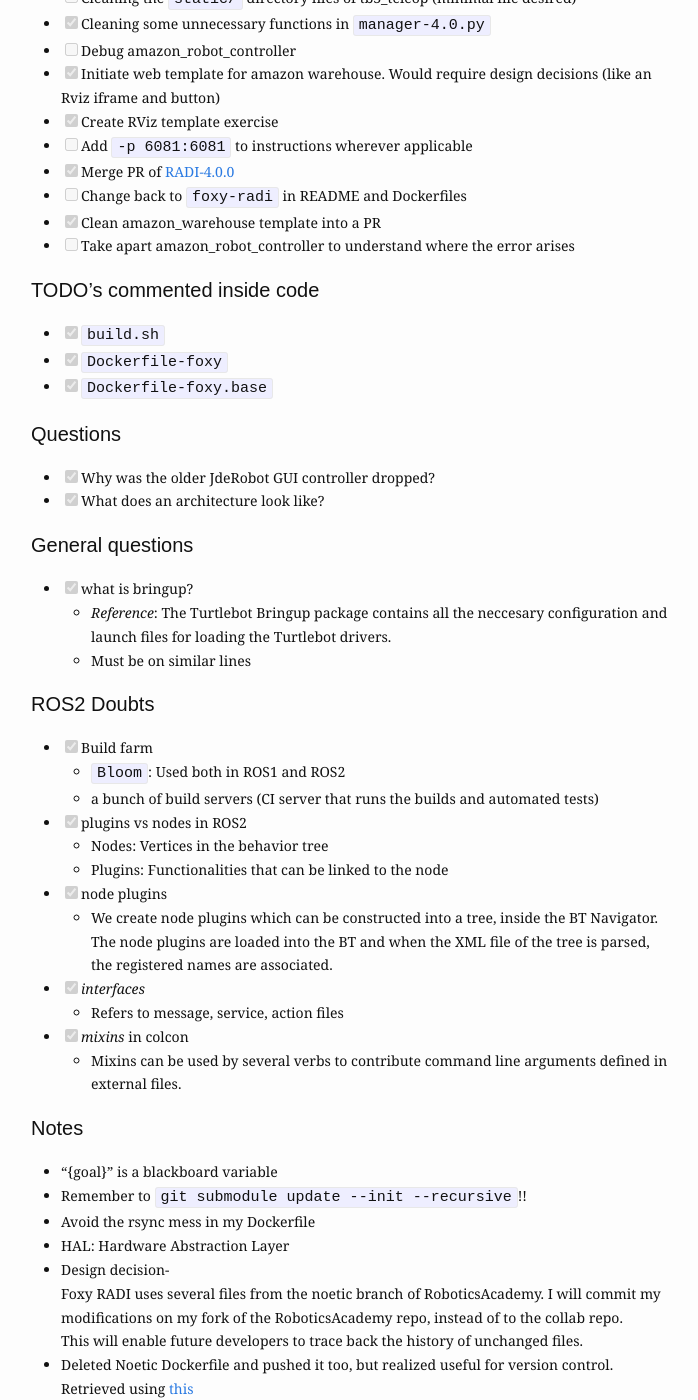
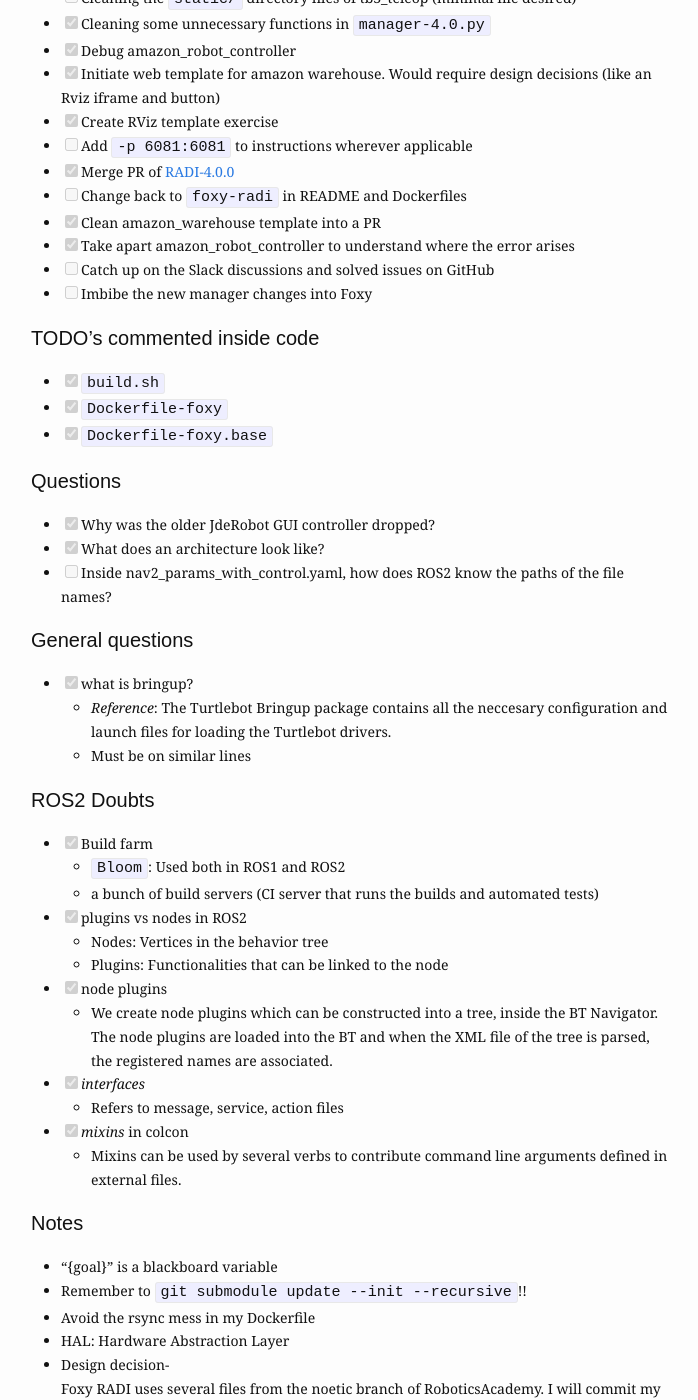
Before and after one commit to TheRoboticsClub/gsoc2021-Siddharth_Saha, a Jekyll site: the page built from docs/_posts/scribbles/2021-05-17-roughwork.md, in a window 1280 px wide and 1400 px high, scrolled down 1023 px. Shown: the whole window, without its empty margins (289-987 px from the left). Built offline with Jekyll 4.4.1, drawn with Linux system fonts in a browser that asks for light colours; nearby versions of some CDN libraries; some of the changed text lies outside the part shown.

Commit message:
Added meet 6 minutes; minor updates to roughwork blog

```diff
--- a/docs/_posts/scribbles/2021-05-17-roughwork.md
+++ b/docs/_posts/scribbles/2021-05-17-roughwork.md
@@ -26,14 +26,16 @@ category: ""
 - [x] Add the ROS2 equivalent of this line `RUN /bin/bash -c '. /opt/ros/melodic/setup.bash; cd /catkin_ws; catkin build'` to Foxy Dockerfile for Amazon warehouse
 - [ ] Cleaning the `static/` directory files of tb3_teleop (minimal file desired)
 - [x] Cleaning some unnecessary functions in `manager-4.0.py`
-- [ ] Debug amazon_robot_controller
+- [x] Debug amazon_robot_controller
 - [x] Initiate web template for amazon warehouse. Would require design decisions (like an Rviz iframe and button)
 - [x] Create RViz template exercise
 - [ ] Add `-p 6081:6081` to instructions wherever applicable
 - [x] Merge PR of [RADI-4.0.0](https://github.com/JdeRobot/RoboticsAcademy/pull/1074)
 - [ ] Change back to `foxy-radi` in README and Dockerfiles
 - [x] Clean amazon_warehouse template into a PR
-- [ ] Take apart amazon_robot_controller to understand where the error arises
+- [x] Take apart amazon_robot_controller to understand where the error arises
+- [ ] Catch up on the Slack discussions and solved issues on GitHub
+- [ ] Imbibe the new manager changes into Foxy
 
 #### TODO's commented inside code
 - [x] `build.sh`
@@ -43,6 +45,7 @@ category: ""
 #### Questions
 - [x] Why was the older JdeRobot GUI controller dropped?
 - [x] What does an architecture look like?
+- [ ] Inside nav2_params_with_control.yaml, how does ROS2 know the paths of the file names?
 
 #### General questions
 - [x] what is bringup?
@@ -84,6 +88,7 @@ category: ""
 - [ ] https://github.com/sea-bass/turtlebot3_behavior_demos
 - [ ] https://mushr.io/tutorials/mushr_navigation_system/
 - [ ] https://github.com/BehaviorTree/Groot
+- [ ] https://github.com/osrf/subt_hello_world/blob/master/posts/04_navigation.md
 
 Others
 - [ ] https://github.com/AndrejOrsula/drl_grasping
```
Also changed, not shown: other parts of docs/_posts/scribbles/2021-05-17-roughwork.md (+1 -0 lines), docs/_posts/meet-minutes/2021-06-24-meet-4.md (+2 -2 lines), docs/_posts/meet-minutes/2021-07-25-meet-6.md (added, +36 -0 lines).
